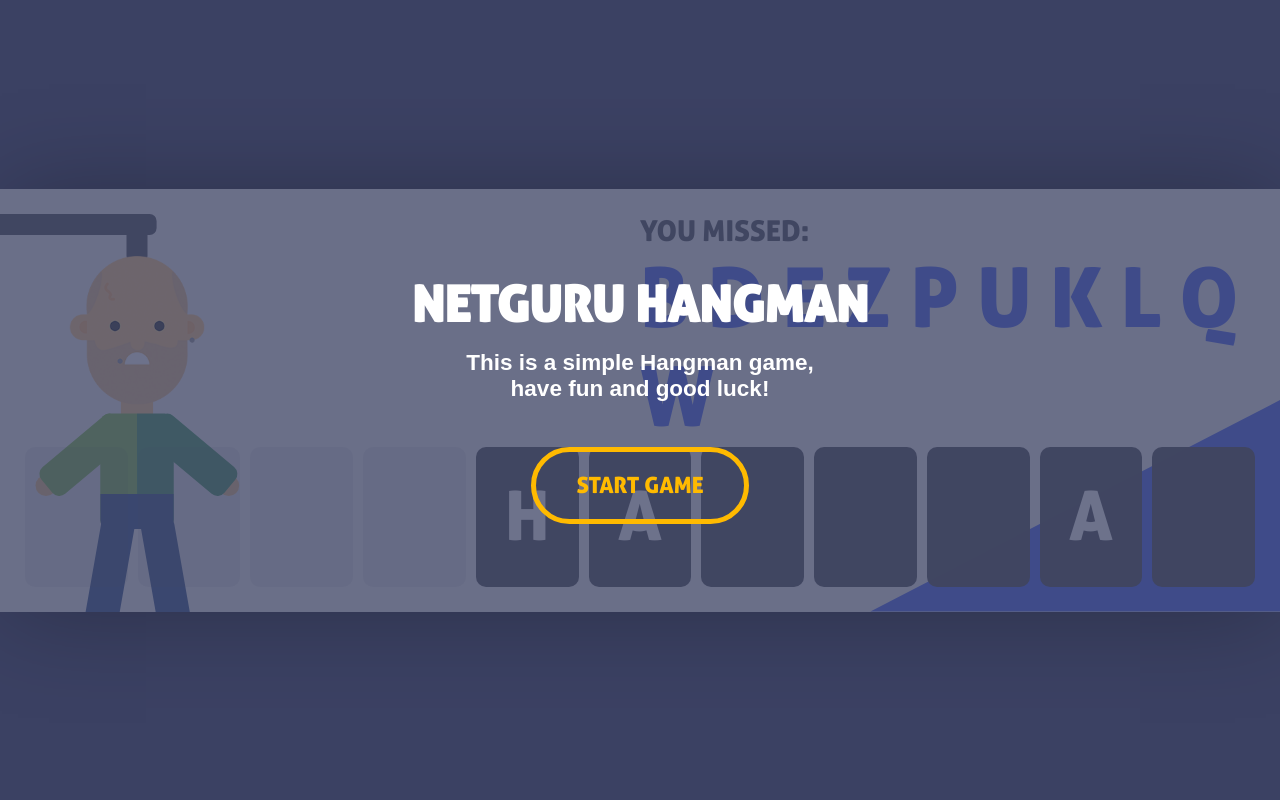
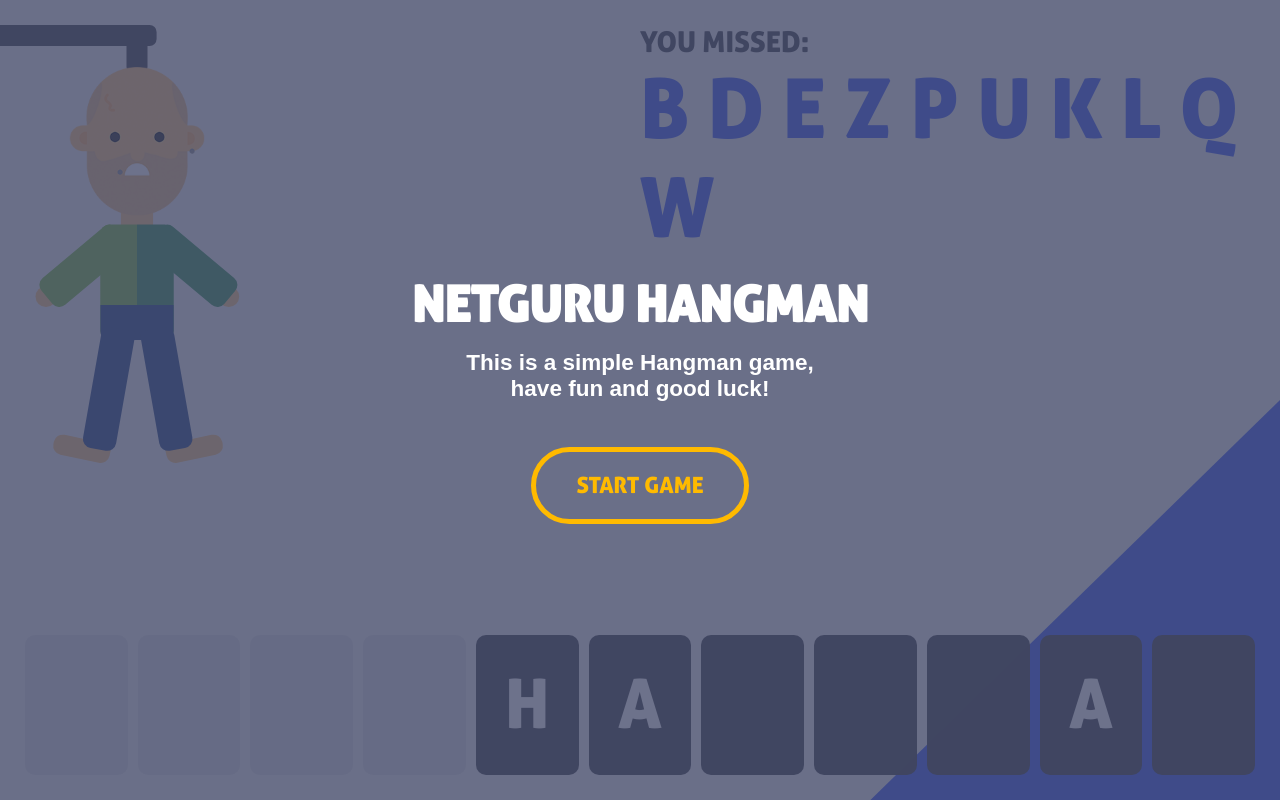
Before and after one commit to sitek94/netguru-hangman-task, a React (Create React App) app: page / in a window 1280 px wide. Built offline with nearby package versions, Linux system fonts and the light colour scheme; no server answers.

Commit message:
fix layout for heights <900px

```diff
--- a/src/components/layout.scss
+++ b/src/components/layout.scss
@@ -1,7 +1,7 @@
 @import '../sass/media-queries.scss';
 
 .layout {
-  min-height: 100vh;
+  height: 100vh;
   display: flex;
   justify-content: center;
   align-items: center;
@@ -20,6 +20,11 @@
   box-shadow: var(--box-shadow);
   position: relative;
   overflow: hidden;
+
+  @media only screen and (max-height: 900px) {
+    height: 100%;
+    padding: 25px;
+  }
 
   &::before {
     content: '';
@@ -40,4 +45,6 @@
       border-radius: 0;
     }
   }
+
+
 }
```
